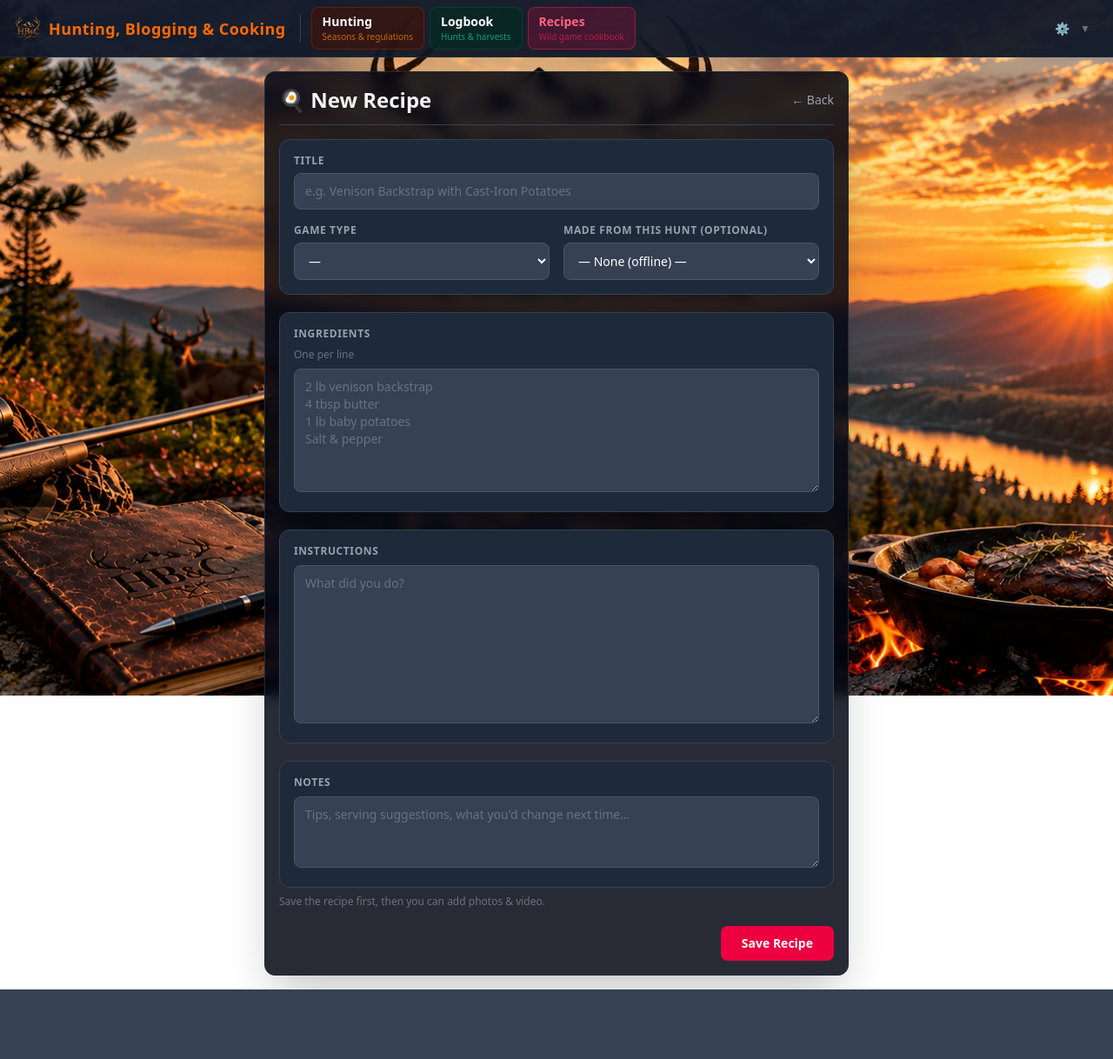
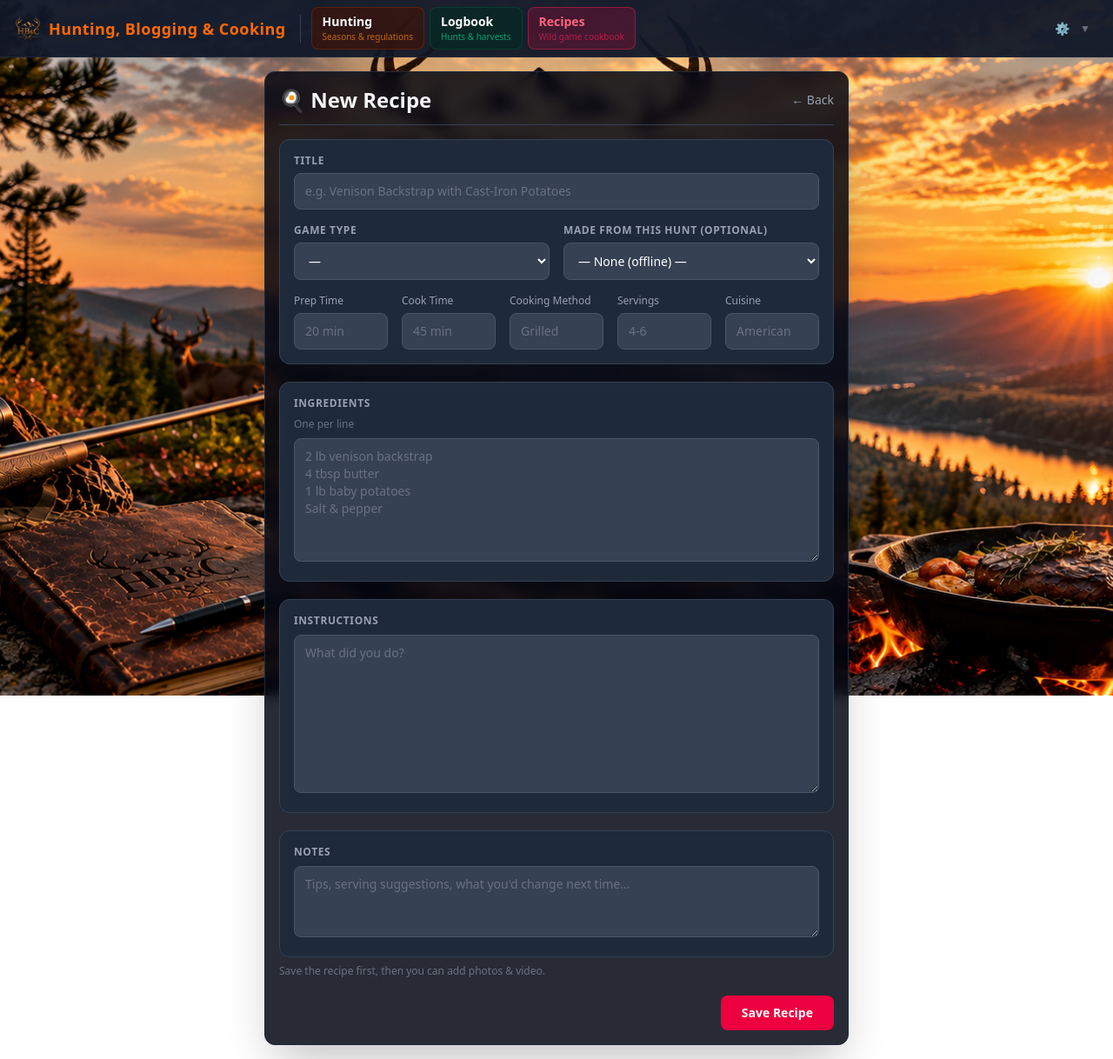
Before and after one commit to chelohomelab/hunting-blogging-and-cooking, a Python web app: template templates/recipe_form.html in a window 1280 px wide. Shown: the whole page at 87% size. Before the commit the page ends 1138 px from the top, so only its background shows below. Run offline with Jinja, Linux system fonts and the light colour scheme; the template is opened without the code that fills it, so the values that code supplies are empty.

Commit message:
Add Prep Time, Cook Time, Cooking Method, Servings, Cuisine to recipes
Requested directly: recipes should show these five fields at the top,
alongside the existing Title/Game Type. All five are free text rather
than a fixed taxonomy or numeric field — "4-6" or "2 dozen" for
servings, "Grilled"/"Smoked"/"Braised"/etc. for method, are all real
answers a rigid dropdown would fight with.

- schemas.py: added to RecipeIn.
- database.py: added as nullable String columns on Recipe, plus the
  five _add_col() migration entries (recipes is an existing table —
  unlike RecipeMedia last time, create_all() alone won't add columns
  to it).
- routers/recipes.py: added to _recipe_dict. create_recipe/
  update_recipe needed no changes — both already spread
  payload.model_dump() directly onto the model.
- templates/recipe_form.html: five-column input row under Game Type/
  Made From This Hunt.
- static/recipes.js: read/populate in initRecipeForm's prefill and
  submit payload; initRecipeView renders them as a compact meta line
  under the game-type badge (only showing whichever fields are
  actually filled in).
- static/sw.js: SW_VERSION bumped v20 -> v21 (recipes.js changed,
  served cache-first).

Verified live against the dev server with a temporary test account
(cleaned up afterward, only the real recipe remains): confirmed the
migration added the five columns to the existing recipes table without
touching the existing row (all five read back NULL, as expected), then
created a recipe with all five fields filled in and confirmed they
round-trip correctly through the API and render on both the edit and
view pages.

Co-Authored-By: Claude Sonnet 5 <noreply@anthropic.com>

```diff
--- a/routers/recipes.py
+++ b/routers/recipes.py
@@ -33,6 +33,11 @@ def _recipe_dict(r: models.Recipe) -> dict:
         "hunt_log_entry_id": r.hunt_log_entry_id,
         "hunt_log_entry": _hunt_summary(r.hunt_log_entry) if r.hunt_log_entry else None,
         "game_type": r.game_type,
+        "prep_time": r.prep_time,
+        "cook_time": r.cook_time,
+        "cooking_method": r.cooking_method,
+        "servings": r.servings,
+        "cuisine": r.cuisine,
         "ingredients": r.ingredients,
         "instructions": r.instructions,
         "notes": r.notes,
--- a/schemas.py
+++ b/schemas.py
@@ -30,6 +30,11 @@ class RecipeIn(BaseModel):
     title: str
     hunt_log_entry_id: Optional[int] = None
     game_type: Optional[str] = None
+    prep_time: Optional[str] = None
+    cook_time: Optional[str] = None
+    cooking_method: Optional[str] = None
+    servings: Optional[str] = None
+    cuisine: Optional[str] = None
     ingredients: Optional[str] = None
     instructions: Optional[str] = None
     notes: Optional[str] = None
--- a/static/recipes.js
+++ b/static/recipes.js
@@ -193,6 +193,11 @@ async function initRecipeForm(recipeId) {
             document.getElementById('f-title').value = r.title || '';
             document.getElementById('f-game-type').value = r.game_type || '';
             huntSelect.value = r.hunt_log_entry_id || '';
+            document.getElementById('f-prep-time').value = r.prep_time || '';
+            document.getElementById('f-cook-time').value = r.cook_time || '';
+            document.getElementById('f-cooking-method').value = r.cooking_method || '';
+            document.getElementById('f-servings').value = r.servings || '';
+            document.getElementById('f-cuisine').value = r.cuisine || '';
             document.getElementById('f-ingredients').value = r.ingredients || '';
             document.getElementById('f-instructions').value = r.instructions || '';
             document.getElementById('f-notes').value = r.notes || '';
@@ -209,6 +214,11 @@ async function initRecipeForm(recipeId) {
             title: document.getElementById('f-title').value,
             hunt_log_entry_id: huntSelect.value ? parseInt(huntSelect.value) : null,
             game_type: document.getElementById('f-game-type').value || null,
+            prep_time: document.getElementById('f-prep-time').value || null,
+            cook_time: document.getElementById('f-cook-time').value || null,
+            cooking_method: document.getElementById('f-cooking-method').value || null,
+            servings: document.getElementById('f-servings').value || null,
+            cuisine: document.getElementById('f-cuisine').value || null,
             ingredients: document.getElementById('f-ingredients').value || null,
             instructions: document.getElementById('f-instructions').value || null,
             notes: document.getElementById('f-notes').value || null,
@@ -255,11 +265,19 @@ async function initRecipeView(recipeId) {
     }
 
     const ingredientItems = (r.ingredients || '').split('\n').map(s => s.trim()).filter(Boolean);
+    const metaItems = [
+        r.prep_time ? `⏱️ Prep: ${r.prep_time}` : null,
+        r.cook_time ? `🔥 Cook: ${r.cook_time}` : null,
+        r.cooking_method ? `👨‍🍳 ${r.cooking_method}` : null,
+        r.servings ? `🍽️ Serves ${r.servings}` : null,
+        r.cuisine ? `🌍 ${r.cuisine}` : null,
+    ].filter(Boolean);
 
     box.innerHTML = `
         <div class="recipe-title">${r.title}</div>
         <div class="recipe-divider"><div></div><span>❖</span><div></div></div>
         ${r.game_type ? `<div class="text-center text-sm font-extrabold uppercase tracking-widest" style="color:#7a2f00">${r.game_type}</div>` : ''}
+        ${metaItems.length ? `<div class="text-center text-xs font-semibold mt-1.5 flex flex-wrap justify-center gap-x-3 gap-y-1" style="color:#3a2a18">${metaItems.map(i => `<span>${i}</span>`).join('')}</div>` : ''}
         ${r.hunt_log_entry ? `<a href="/logbook/${r.hunt_log_entry_id}" class="block text-center text-sm mt-1.5 font-semibold underline">🏹 From: ${r.hunt_log_entry.label}</a>` : ''}
         ${(r.media && r.media.length) ? `<div class="grid grid-cols-2 gap-2 mt-3">${
             r.media.map(m => m.media_type === 'video'
--- a/static/sw.js
+++ b/static/sw.js
@@ -33,7 +33,7 @@
 // manifest.json, images, ...). STATIC_CACHE is cache-first and never revalidates an asset it
 // already has, so an already-installed service worker keeps serving the old cached copy of e.g.
 // logbook.js forever after a deploy unless the cache name itself changes.
-const SW_VERSION = 'v20';
+const SW_VERSION = 'v21';
 const STATIC_CACHE = `hbc-static-${SW_VERSION}`;
 // Shell/data caches are deliberately NOT version-suffixed, unlike hbc-static. Tying their name to
 // SW_VERSION meant every version bump wiped them via the activate cleanup below; a device that
--- a/templates/recipe_form.html
+++ b/templates/recipe_form.html
@@ -149,6 +149,33 @@
                     </select>
                 </div>
             </div>
+            <div class="grid grid-cols-2 sm:grid-cols-5 gap-4">
+                <div>
+                    <label class="block text-xs text-gray-400 mb-1.5">Prep Time</label>
+                    <input type="text" id="f-prep-time" placeholder="20 min"
+                        class="w-full bg-gray-700 border border-gray-600 rounded-lg px-3 py-2.5 text-sm text-white placeholder-gray-500 focus:outline-none focus:border-rose-500">
+                </div>
+                <div>
+                    <label class="block text-xs text-gray-400 mb-1.5">Cook Time</label>
+                    <input type="text" id="f-cook-time" placeholder="45 min"
+                        class="w-full bg-gray-700 border border-gray-600 rounded-lg px-3 py-2.5 text-sm text-white placeholder-gray-500 focus:outline-none focus:border-rose-500">
+                </div>
+                <div>
+                    <label class="block text-xs text-gray-400 mb-1.5">Cooking Method</label>
+                    <input type="text" id="f-cooking-method" placeholder="Grilled"
+                        class="w-full bg-gray-700 border border-gray-600 rounded-lg px-3 py-2.5 text-sm text-white placeholder-gray-500 focus:outline-none focus:border-rose-500">
+                </div>
+                <div>
+                    <label class="block text-xs text-gray-400 mb-1.5">Servings</label>
+                    <input type="text" id="f-servings" placeholder="4-6"
+                        class="w-full bg-gray-700 border border-gray-600 rounded-lg px-3 py-2.5 text-sm text-white placeholder-gray-500 focus:outline-none focus:border-rose-500">
+                </div>
+                <div>
+                    <label class="block text-xs text-gray-400 mb-1.5">Cuisine</label>
+                    <input type="text" id="f-cuisine" placeholder="American"
+                        class="w-full bg-gray-700 border border-gray-600 rounded-lg px-3 py-2.5 text-sm text-white placeholder-gray-500 focus:outline-none focus:border-rose-500">
+                </div>
+            </div>
         </div>
 
         <div class="bg-gray-800 border border-gray-700 rounded-xl p-4 space-y-2">
```
Also changed, not shown: database.py (+13 -0 lines), CHANGELOG.md, 1 other file.
